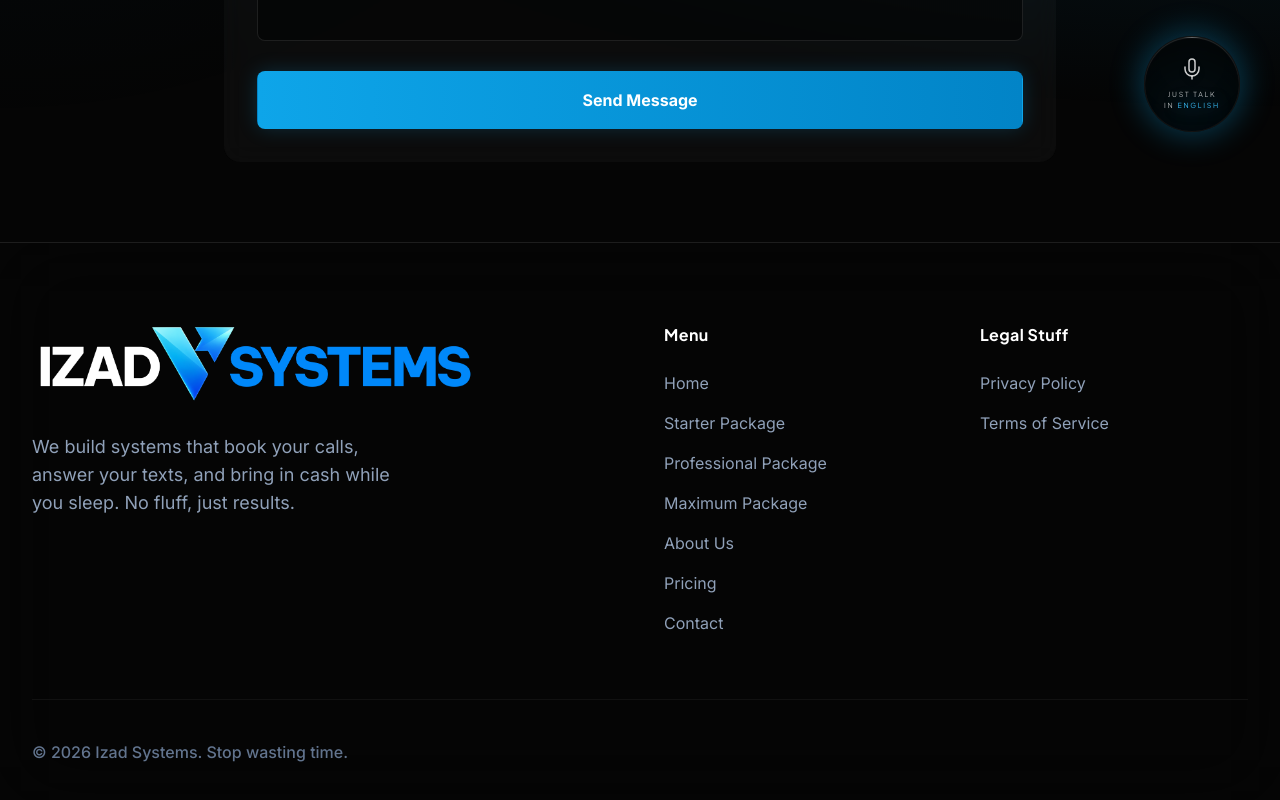
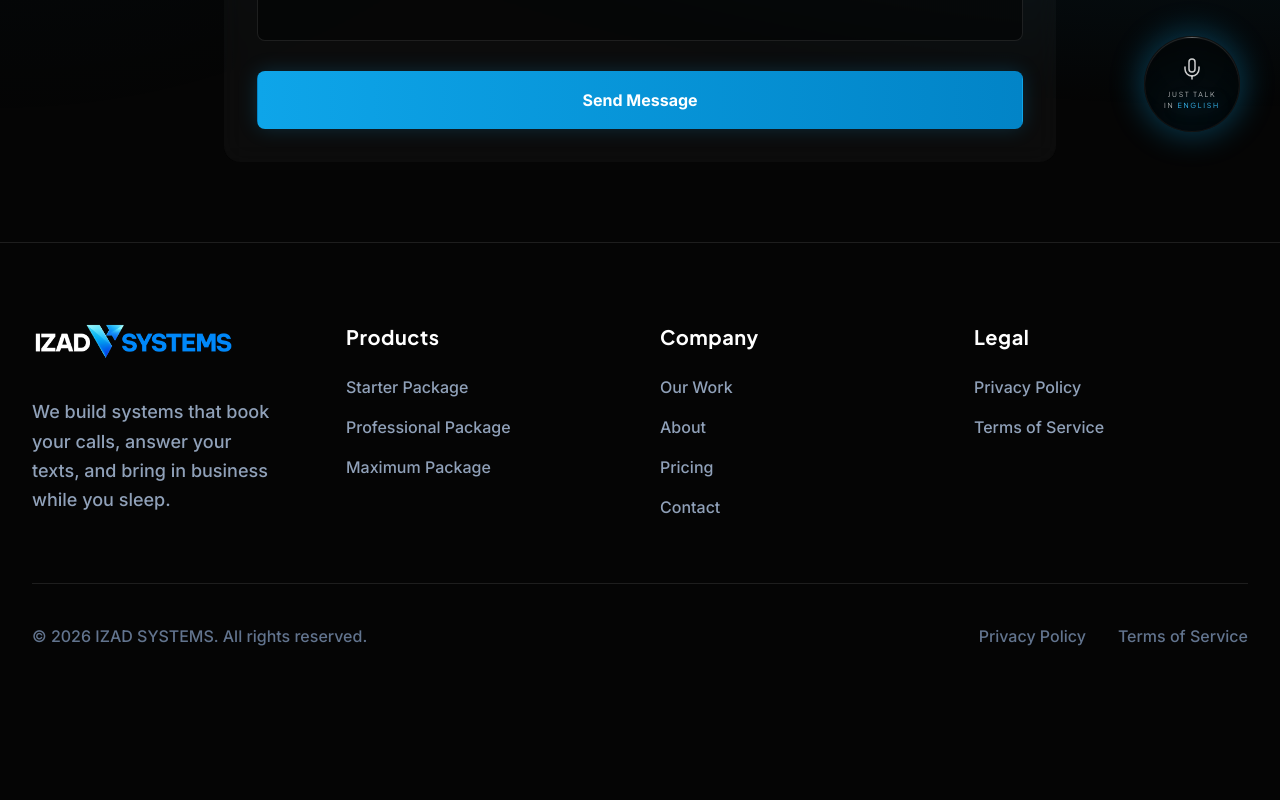
Before and after one commit to MarcelAIG/IZAD-SYSTEMS, a React (Vite) app: page /contact in a window 1280 px wide. Shown: the part 628-1428 px from the top of the page. After the commit the page ends 1332 px from the top, so only its background shows below. Built offline with nearby package versions, Linux system fonts and the light colour scheme.

Commit message:
last ones

```diff
--- a/src/components/Footer.tsx
+++ b/src/components/Footer.tsx
@@ -2,42 +2,64 @@ import { Link } from 'react-router-dom';
 
 export function Footer() {
   return (
-    <footer className="border-t border-white/10 bg-[#050505]/40 backdrop-blur-2xl relative z-10 pt-20 pb-10">
-      <div className="max-w-7xl mx-auto px-4 sm:px-6 lg:px-8">
-        <div className="grid grid-cols-1 md:grid-cols-4 gap-12 mb-16">
-          <div className="md:col-span-2">
-            <Link to="/" className="inline-block mb-6">
-              <img src="/new-logo.png" alt="Izad Systems Logo" className="h-16 md:h-20 w-auto object-contain" />
+    <footer className="border-t border-white/10 bg-[#050505] relative z-10 pt-20 pb-10">
+      <div className="max-w-[1280px] mx-auto px-5 md:px-8">
+
+        <div className="grid grid-cols-1 md:grid-cols-2 lg:grid-cols-4 gap-12 lg:gap-10 mb-16">
+
+          {/* Column 1 - Brand */}
+          <div className="lg:pr-6">
+            <Link to="/" className="inline-block mb-8">
+              <img src="/new-logo.png" alt="Izad Systems Logo" className="w-[200px] md:max-w-[240px] h-auto object-contain" />
             </Link>
-            <p className="text-slate-400 text-lg max-w-sm mb-8">
-              We build systems that book your calls, answer your texts, and bring in cash while you sleep. No fluff, just results.
+            <p className="text-slate-400 text-lg leading-relaxed font-medium">
+              We build systems that book your calls, answer your texts, and bring in business while you sleep.
             </p>
           </div>
+
+          {/* Column 2 - Products */}
           <div>
-            <h4 className="text-white font-bold mb-6 font-display tracking-wide">Menu</h4>
+            <h4 className="text-white font-bold mb-6 font-display tracking-wide text-xl">Products</h4>
             <ul className="space-y-4">
-              <li><Link to="/" className="text-slate-400 hover:text-white transition-colors">Home</Link></li>
-              <li><Link to="/products/starter" className="text-slate-400 hover:text-white transition-colors">Starter Package</Link></li>
-              <li><Link to="/products/professional" className="text-slate-400 hover:text-white transition-colors">Professional Package</Link></li>
-              <li><Link to="/products/maximum" className="text-slate-400 hover:text-white transition-colors">Maximum Package</Link></li>
-              <li><Link to="/about" className="text-slate-400 hover:text-white transition-colors">About Us</Link></li>
-              <li><Link to="/pricing" className="text-slate-400 hover:text-white transition-colors">Pricing</Link></li>
-              <li><Link to="/contact" className="text-slate-400 hover:text-white transition-colors">Contact</Link></li>
+              <li><Link to="/products/starter" className="text-slate-400 text-base font-medium hover:text-brand-500 transition-colors duration-200 block">Starter Package</Link></li>
+              <li><Link to="/products/professional" className="text-slate-400 text-base font-medium hover:text-brand-500 transition-colors duration-200 block">Professional Package</Link></li>
+              <li><Link to="/products/maximum" className="text-slate-400 text-base font-medium hover:text-brand-500 transition-colors duration-200 block">Maximum Package</Link></li>
             </ul>
           </div>
+
+          {/* Column 3 - Company */}
           <div>
-            <h4 className="text-white font-bold mb-6 font-display tracking-wide">Legal Stuff</h4>
+            <h4 className="text-white font-bold mb-6 font-display tracking-wide text-xl">Company</h4>
             <ul className="space-y-4">
-              <li><a href="#" className="text-slate-400 hover:text-white transition-colors">Privacy Policy</a></li>
-              <li><a href="#" className="text-slate-400 hover:text-white transition-colors">Terms of Service</a></li>
+              <li><Link to="/work" className="text-slate-400 text-base font-medium hover:text-brand-500 transition-colors duration-200 block">Our Work</Link></li>
+              <li><Link to="/about" className="text-slate-400 text-base font-medium hover:text-brand-500 transition-colors duration-200 block">About</Link></li>
+              <li><Link to="/pricing" className="text-slate-400 text-base font-medium hover:text-brand-500 transition-colors duration-200 block">Pricing</Link></li>
+              <li><Link to="/contact" className="text-slate-400 text-base font-medium hover:text-brand-500 transition-colors duration-200 block">Contact</Link></li>
             </ul>
           </div>
+
+          {/* Column 4 - Legal */}
+          <div>
+            <h4 className="text-white font-bold mb-6 font-display tracking-wide text-xl">Legal</h4>
+            <ul className="space-y-4">
+              <li><a href="#" className="text-slate-400 text-base font-medium hover:text-brand-500 transition-colors duration-200 block">Privacy Policy</a></li>
+              <li><a href="#" className="text-slate-400 text-base font-medium hover:text-brand-500 transition-colors duration-200 block">Terms of Service</a></li>
+            </ul>
+          </div>
+
         </div>
-        <div className="border-t border-white/5 pt-10 flex flex-col md:flex-row justify-between items-center">
-          <p className="text-slate-500 font-medium">
-            &copy; {new Date().getFullYear()} Izad Systems. Stop wasting time.
+
+        {/* Bottom Bar */}
+        <div className="border-t border-white/10 pt-10 pb-4 flex flex-col md:flex-row justify-between items-center gap-6">
+          <p className="text-slate-500 text-sm md:text-base font-medium text-center md:text-left order-2 md:order-1">
+            &copy; 2026 IZAD SYSTEMS. All rights reserved.
           </p>
+          <div className="flex items-center gap-8 order-1 md:order-2">
+            <a href="#" className="text-slate-500 text-sm md:text-base font-medium hover:text-brand-500 transition-colors duration-200">Privacy Policy</a>
+            <a href="#" className="text-slate-500 text-sm md:text-base font-medium hover:text-brand-500 transition-colors duration-200">Terms of Service</a>
+          </div>
         </div>
+
       </div>
     </footer>
   );
--- a/src/components/Navbar.tsx
+++ b/src/components/Navbar.tsx
@@ -12,10 +12,8 @@ export function Navbar() {
     { title: "Functional Website", desc: "Get a lead-generating Website in just days", icon: Monitor, href: "/products/website" },
     { title: "Missed Call Text Back", desc: "Automatically text back missed calls", icon: PhoneForwarded, href: "/products/missed-call" },
     { title: "All-In-One Inbox", desc: "Get all your messages in one place", icon: Inbox, href: "/products/inbox" },
-    { title: "Business Phone", desc: "Separate business and personal", icon: Smartphone, href: "/products/phone" },
-    { title: "Local SEO", desc: "Actually get found on Google", icon: Search, href: "/products/seo" },
     { title: "5-Star Magic Review Funnel", desc: "Get more 5 star reviews and prevent bad ones", icon: Star, href: "/products/reviews" },
-    { title: "One-Click Marketing Campaigns", desc: "Keep your customers thinking about you", icon: BarChart, href: "/products/marketing" },
+    { title: "One-Click Marketing Campaigns", desc: "Stay top of mind", icon: BarChart, href: "/products/marketing" },
     { title: "Automated Lead Follow Up", desc: "Automatically follow up with leads via text", icon: ClipboardCheck, href: "/products/follow-up" },
   ];
 
--- a/src/components/home/HomeAudience.tsx
+++ b/src/components/home/HomeAudience.tsx
@@ -37,7 +37,7 @@ export function HomeAudience() {
           <h2 className="text-4xl md:text-5xl font-extrabold text-white font-display mb-6 tracking-tight">
             Built for Local Service Businesses
           </h2>
-          <p className="text-xl md:text-2xl text-slate-400 font-medium max-w-3xl mx-auto">
+          <p className="text-xl md:text-2xl text-slate-400 font-medium whitespace-nowrap overflow-hidden text-ellipsis px-4">
             For businesses that rely on calls, quotes, bookings, and local customers.
           </p>
         </div>
--- a/src/components/home/HomeCTA.tsx
+++ b/src/components/home/HomeCTA.tsx
@@ -16,7 +16,7 @@ export function HomeCTA() {
           whileInView={{ opacity: 1, scale: 1 }}
           viewport={{ once: true, margin: "-100px" }}
           transition={{ duration: 0.7 }}
-          className="bg-white/5 border border-white/10 backdrop-blur-2xl rounded-[3rem] p-12 md:p-16 lg:p-20 shadow-2xl relative overflow-hidden group hover:border-brand-500/30 transition-all duration-500"
+          className="bg-white/5 border border-white/10 backdrop-blur-2xl rounded-2xl p-12 md:p-16 lg:p-20 shadow-2xl relative overflow-hidden group hover:border-brand-500/30 transition-all duration-500"
         >
           <div className="absolute top-0 right-0 -mr-20 -mt-20 w-64 h-64 bg-brand-500/20 blur-[80px] rounded-full pointer-events-none transition-all duration-700 group-hover:bg-brand-500/30"></div>
 
@@ -30,7 +30,7 @@ export function HomeCTA() {
 
           <div className="flex flex-col items-center">
             <a href="https://cal.com/marcel-izadpanah-fa6ual/demo-call" target="_blank" rel="noopener noreferrer"
-              className="inline-flex items-center justify-center bg-gradient-to-r from-brand-500 to-brand-600 hover:from-black hover:to-black text-white hover:text-brand-500 px-10 py-5 rounded-full text-xl font-extrabold transition-all duration-300 shadow-[0_0_40px_rgba(14,165,233,0.4)] border border-transparent hover:border-brand-500 group/btn mb-6"
+              className="inline-flex items-center justify-center bg-gradient-to-r from-brand-500 to-brand-600 hover:from-black hover:to-black text-white hover:text-brand-500 px-10 py-5 rounded-md text-xl font-extrabold transition-all duration-300 shadow-[0_0_40px_rgba(14,165,233,0.4)] border border-transparent hover:border-brand-500 group/btn mb-6"
             >
               Book a Quick Demo
             </a>
--- a/src/components/home/HomeProducts.tsx
+++ b/src/components/home/HomeProducts.tsx
@@ -54,18 +54,6 @@ const products = [
     ],
     buttonLink: "/products/follow-up"
   },
-  {
-    category: "Local SEO",
-    title: "Be Easier to Find When Customers Need You",
-    description: "We optimize your online presence so your business has a stronger foundation for local Google searches.",
-    features: [
-      "Local search optimization",
-      "Website SEO foundation",
-      "Service-area targeting",
-      "Google-friendly structure"
-    ],
-    buttonLink: "/products/seo"
-  }
 ];
 
 function PhoneFrame({ children }: { children: React.ReactNode }) {
```
Also changed, not shown: src/components/Pricing.tsx (+18 -18 lines), src/components/home/HomeFAQ.tsx (+10 -9 lines), src/pages/Pricing.tsx (+23 -23 lines).
